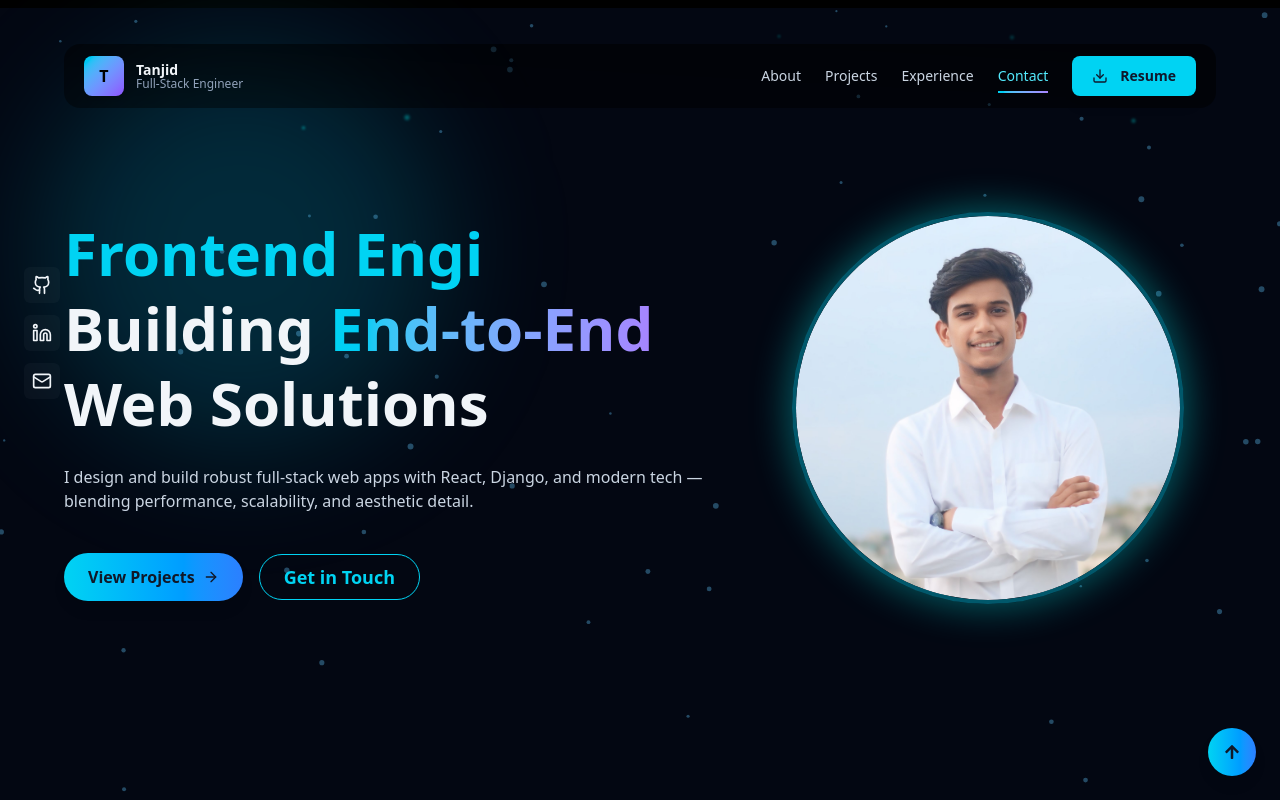
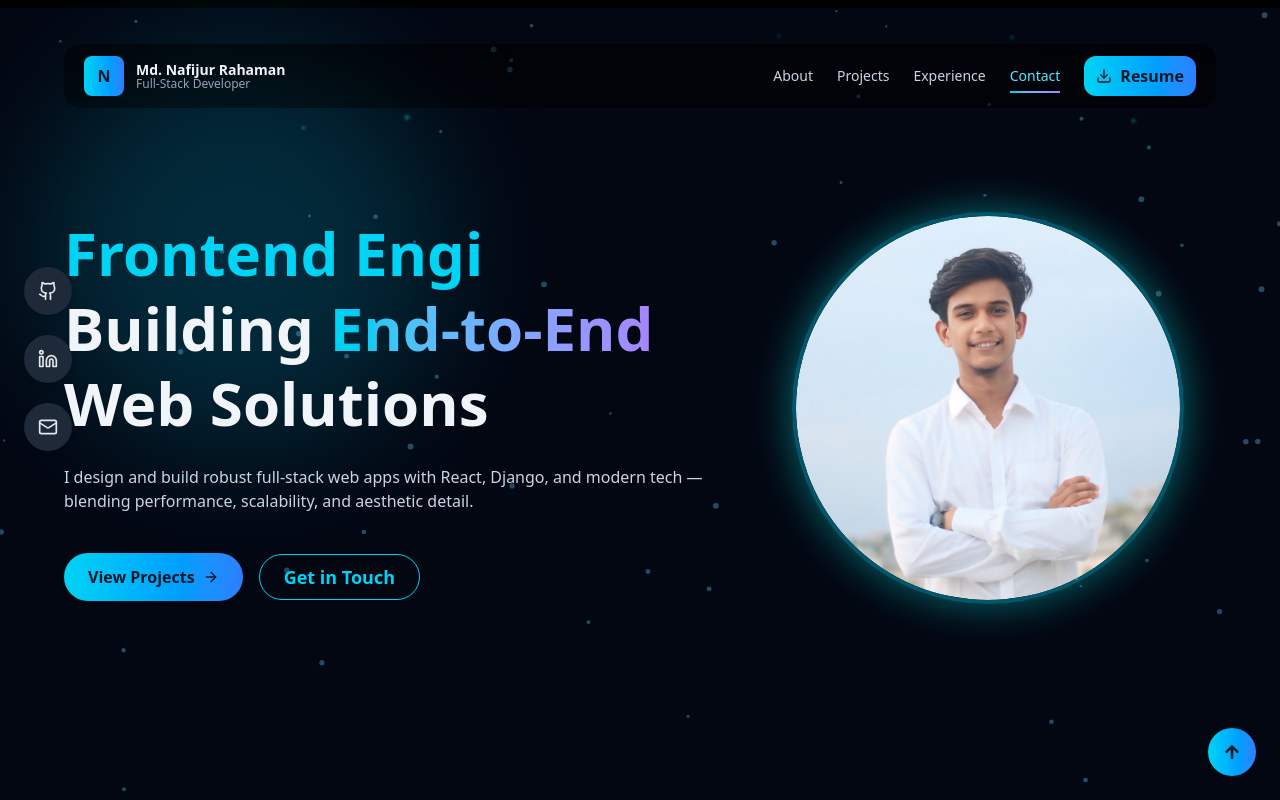
Before and after one commit to nafijur-rahaman/my-portfolio, a React (Vite) app: page / in a window 1280 px wide. Shown: the top 800 px of the page. Built offline with nearby package versions, Linux system fonts and the light colour scheme.

Commit message:
update navbar

```diff
--- a/src/components/Contact.jsx
+++ b/src/components/Contact.jsx
@@ -142,7 +142,7 @@ export default function Contact() {
               className="relative flex justify-center items-center mt-4 px-6 py-3 bg-gradient-to-r from-cyan-400 to-blue-500 text-white font-semibold rounded-xl shadow-lg hover:shadow-cyan-400/50 transition-all duration-300"
             >
               {/* Icon on the left */}
-              <span className="absolute left-4 flex items-center">
+              <span className="absolute left-27 flex items-center">
                 {submitted ? <FaCheck className="w-5 h-5" /> : <FaEnvelope className="w-5 h-5" />}
               </span>
 
--- a/src/components/Navbar.jsx
+++ b/src/components/Navbar.jsx
@@ -50,15 +50,15 @@ export default function Navbar() {
         <a href="#hero" className="flex items-center gap-3 group">
           <motion.div
             whileHover={{ scale: 1.1, rotate: 5 }}
-            className="w-10 h-10 rounded-lg bg-gradient-to-br from-cyan-400 to-violet-500 shadow-md flex items-center justify-center text-black font-bold transition-all"
+            className="w-10 h-10 rounded-lg bg-gradient-to-r from-cyan-400 to-blue-500 text-gray-900 shadow-md flex items-center justify-center font-bold transition-all"
           >
-            T
+            N
           </motion.div>
           <div className="hidden sm:block">
             <div className="text-sm font-semibold text-slate-100 group-hover:text-cyan-300 transition">
-              Tanjid
+              Md. Nafijur Rahaman
             </div>
-            <div className="text-xs text-slate-400 -mt-1">Full-Stack Engineer</div>
+            <div className="text-xs text-slate-400 -mt-1">Full-Stack Developer</div>
           </div>
         </a>
 
@@ -78,10 +78,15 @@ export default function Navbar() {
               </li>
             ))}
           </ul>
-          <Button href="/resume.pdf" variant="solid" className="flex items-center gap-2 group">
-            <Download className="w-4 h-4 group-hover:rotate-12 transition-transform" />
-            Resume
-          </Button>
+<a
+  href="/Md. Nafijur Rahaman (Full).pdf"
+  download
+  className="inline-flex items-center gap-2 px-3 py-2 rounded-xl font-semibold bg-gradient-to-r from-cyan-400 to-blue-500 text-gray-900 hover:from-cyan-500 hover:to-blue-600 transition-all duration-300 group"
+>
+  <Download className="w-4 h-4 group-hover:rotate-12 transition-transform" />
+  Resume
+</a>
+
         </div>
 
         {/* Mobile hamburger */}
--- a/src/components/SocialLinks.jsx
+++ b/src/components/SocialLinks.jsx
@@ -1,33 +1,34 @@
 import React from "react";
 import { Github, Linkedin, Mail } from "lucide-react";
+import { motion } from "framer-motion";
 
-/**
- * Renders a vertical social bar (left side).
- * Put it near the root so it stays fixed.
- */
 export default function SocialLinks() {
-  const iconBase = "w-5 h-5";
-  const linkCls = "group p-2 rounded-md bg-white/3 hover:bg-white/6 transition-colors";
-
   const links = [
-    { href: "https://github.com/your-username", label: "GitHub", icon: <Github className={iconBase} /> },
-    { href: "https://www.linkedin.com/in/your-username", label: "LinkedIn", icon: <Linkedin className={iconBase} /> },
-    { href: "mailto:you@example.com", label: "Email", icon: <Mail className={iconBase} /> },
+    { href: "https://github.com/nafijur-rahaman", label: "GitHub", icon: <Github className="w-5 h-5" /> },
+    { href: "https://www.linkedin.com/in/nafijur-rahaman", label: "LinkedIn", icon: <Linkedin className="w-5 h-5" /> },
+    { href: "mailto:tanjidnafis@gmail.com", label: "Email", icon: <Mail className="w-5 h-5" /> },
   ];
 
   return (
-    <aside className="fixed left-6 top-1/3 hidden md:flex flex-col gap-3 z-40">
-      {links.map((l) => (
-        <a
-          key={l.href}
-          href={l.href}
+    <aside className="fixed left-6 top-1/3 hidden md:flex flex-col gap-5 z-40">
+      {links.map((link, i) => (
+        <motion.a
+          key={link.href}
+          href={link.href}
           target="_blank"
           rel="noreferrer"
-          aria-label={l.label}
-          className={linkCls}
+          aria-label={link.label}
+          initial={{ opacity: 0, x: -20 }}
+          animate={{ opacity: 1, x: 0 }}
+          transition={{ delay: i * 0.1, type: "spring", stiffness: 120 }}
+          whileHover={{ scale: 1.1, x: 5 }}
+          className="relative flex items-center justify-center w-12 h-12 rounded-full bg-gray-800 text-gray-200 shadow-md hover:shadow-lg transition-all duration-300"
         >
-          {l.icon}
-        </a>
+          {/* Gradient accent bar */}
+          <span className="absolute left-0 top-1/4 h-1/2 w-1 rounded-full bg-gradient-to-b from-cyan-400 to-blue-500 opacity-0 group-hover:opacity-100 transition-opacity duration-300"></span>
+
+          {link.icon}
+        </motion.a>
       ))}
     </aside>
   );
```
